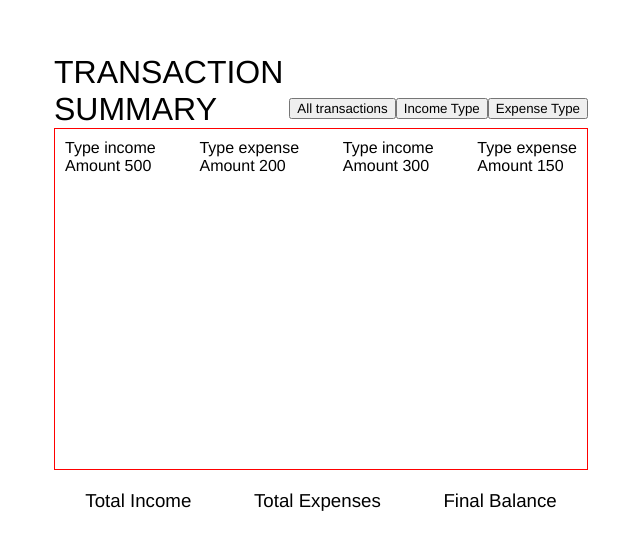
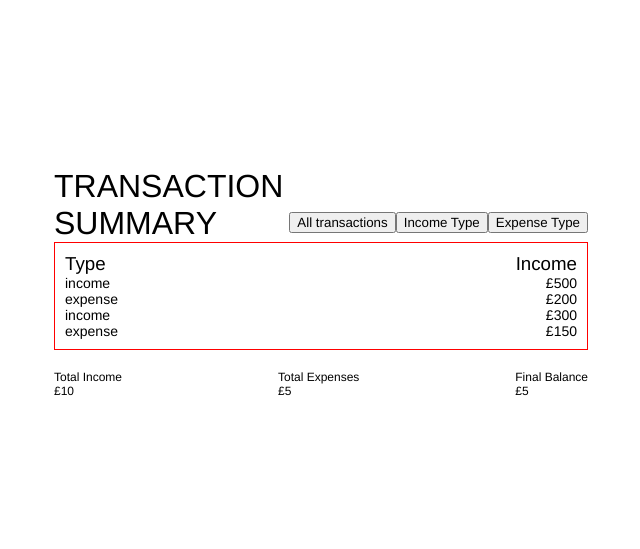
Before and after one commit to SanjeevMidda/transaction-summary-app, a React (Create React App) app: page / in a window 1280 px wide. Shown: the part 117-666 px from the top of the page, without its empty margins (319-959 px from the left). Built offline with nearby package versions, Linux system fonts and the light colour scheme.

Commit message:
updated styling for calculations and transactions

```diff
--- a/src/App.js
+++ b/src/App.js
@@ -11,7 +11,7 @@ function App() {
 
   return (
     <div className="App">
-      <id className="transactionsContainerMain">
+      <div id="transactionsContainerMain">
         <header>
           <h1>
             TRANSACTION <br />
@@ -26,22 +26,35 @@ function App() {
         </header>
 
         <div id="allTransactionsContainer">
+          <div className="transactionHeadings">
+            <h3>Type</h3>
+            <h3>Income</h3>
+          </div>
+
           {transactionData.map((item) => {
             return (
-              <div>
-                <h4>Type {item.type}</h4>
-                <h4>Amount {item.amount}</h4>
+              <div class="mappedTransactions">
+                <h4> {item.type}</h4>
+                <h4>£{item.amount}</h4>
               </div>
             );
           })}
         </div>
 
         <div className="calculations">
-          <h3>Total Income</h3>
-          <h3>Total Expenses</h3>
-          <h3>Final Balance</h3>
+          <h3>
+            Total Income <br />
+            £10
+          </h3>
+          <h3>
+            Total Expenses <br /> £5
+          </h3>
+          <h3>
+            Final Balance <br />
+            £5
+          </h3>
         </div>
-      </id>
+      </div>
     </div>
   );
 }
--- a/src/index.css
+++ b/src/index.css
@@ -12,10 +12,11 @@
 }
 
 #transactionsContainerMain {
-  border: 1px solid black;
-  width: 60dvw;
+  /* border: 1px solid black; */
+  /* width: 60dvw; */
   height: 80dvh;
   display: flex;
+  flex-direction: column;
   justify-content: center;
   align-items: center;
 }
@@ -40,14 +41,35 @@ header {
 #allTransactionsContainer {
   border: 1px solid red;
   width: 40dvw;
-  height: 40dvh;
+  /* height: 40dvh; */
   display: flex;
+  flex-direction: column;
   justify-content: space-between;
   padding: 10px;
 }
 
+.transactionHeadings {
+  display: flex;
+  justify-content: space-between;
+}
+
 .calculations {
   display: flex;
-  justify-content: space-around;
+  justify-content: space-between;
   margin-top: 20px;
+  width: 100%;
+
+  h3 {
+    font-size: 12px;
+  }
 }
+
+.mappedTransactions {
+  display: flex;
+  justify-content: space-between;
+  /* border: 1px solid orange; */
+}
+
+h4 {
+  font-size: 14px;
+}
```
